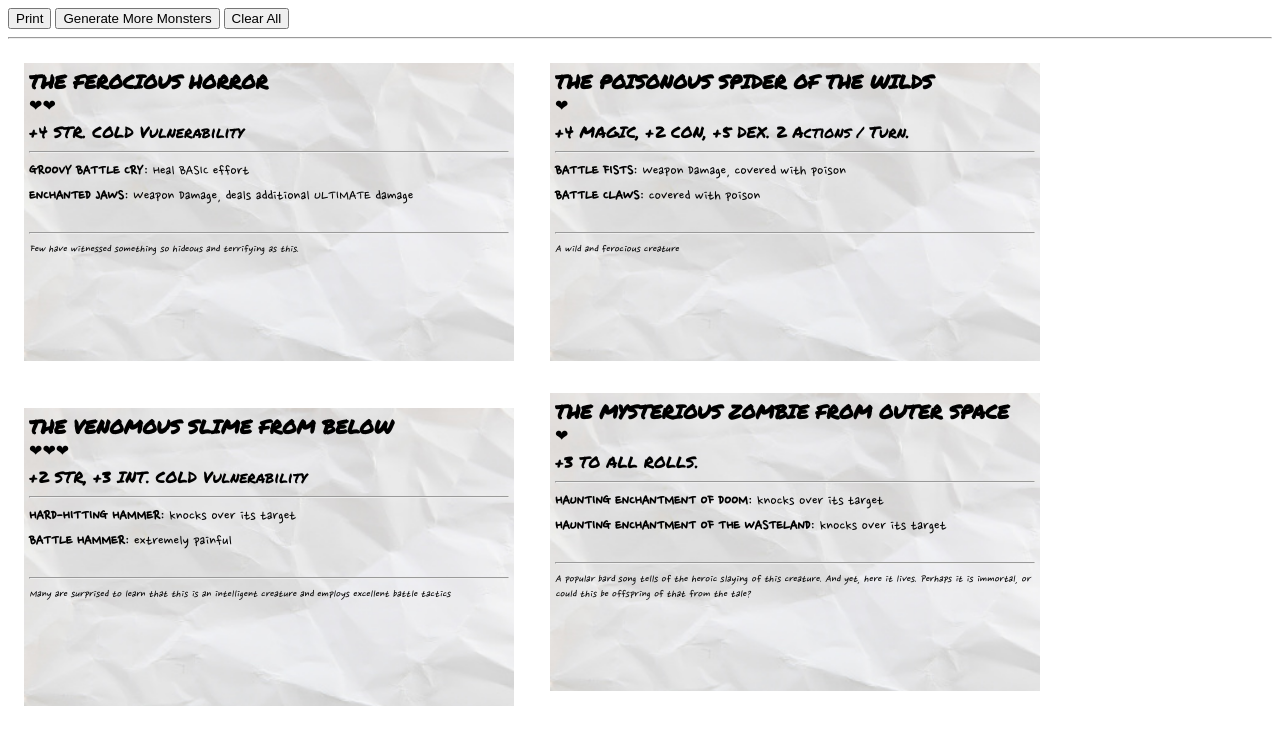
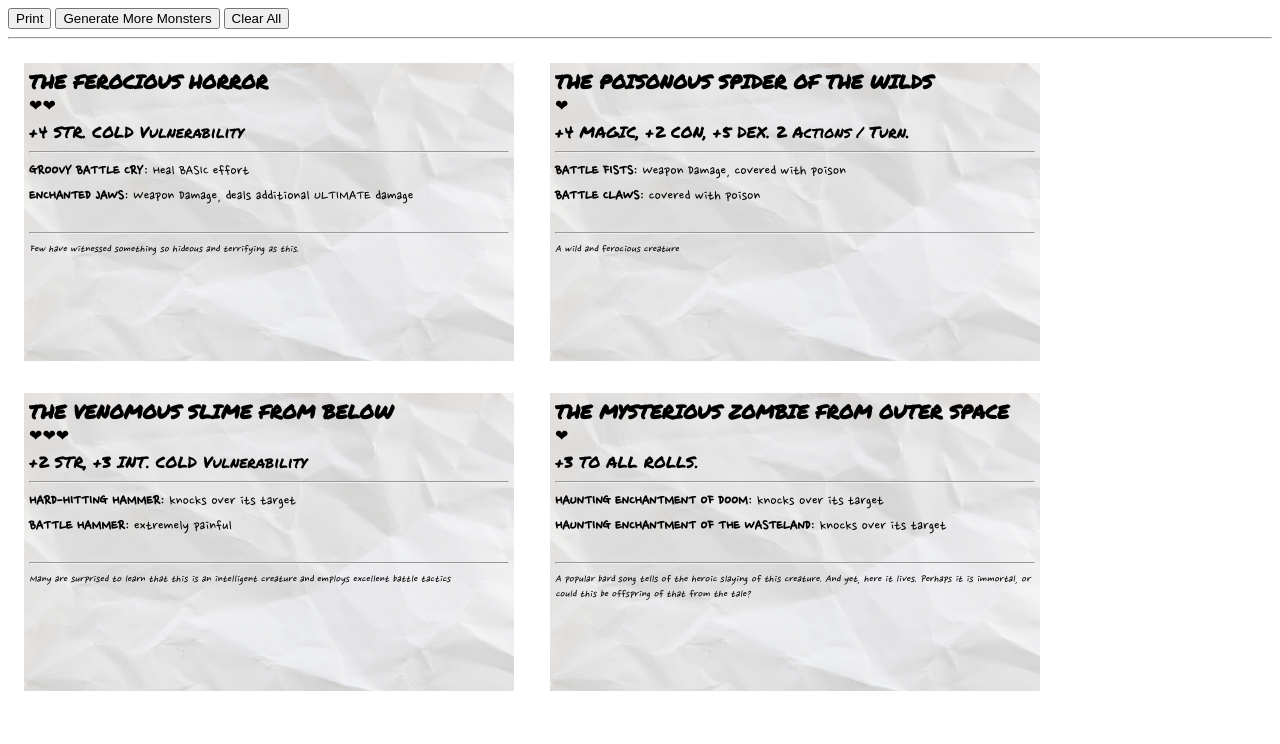
Before and after one commit to evanfinnigan/icrpg-monsters, a plain HTML site: page index.html in a window 1280 px wide. Both pictures are taken after a click on the button "Generate More Monsters". Drawn offline with Linux system fonts and the light colour scheme.

Commit message:
Fix vertical alignment

```diff
--- a/styles/print.css
+++ b/styles/print.css
@@ -8,6 +8,7 @@ h1, .stats {
 
 .monster {
   display: inline-block;
+  vertical-align: top;
   background-image: url("../img/paper.jpg");
   background-size: 650px;
   margin: 0.1in;
--- a/styles/style.css
+++ b/styles/style.css
@@ -8,6 +8,7 @@ h1, .stats {
 
 .monster {
   display: inline-block;
+  vertical-align: top;
   background-image: url("../img/paper.jpg");
   background-size: 650px;
   margin: 16px;
```
